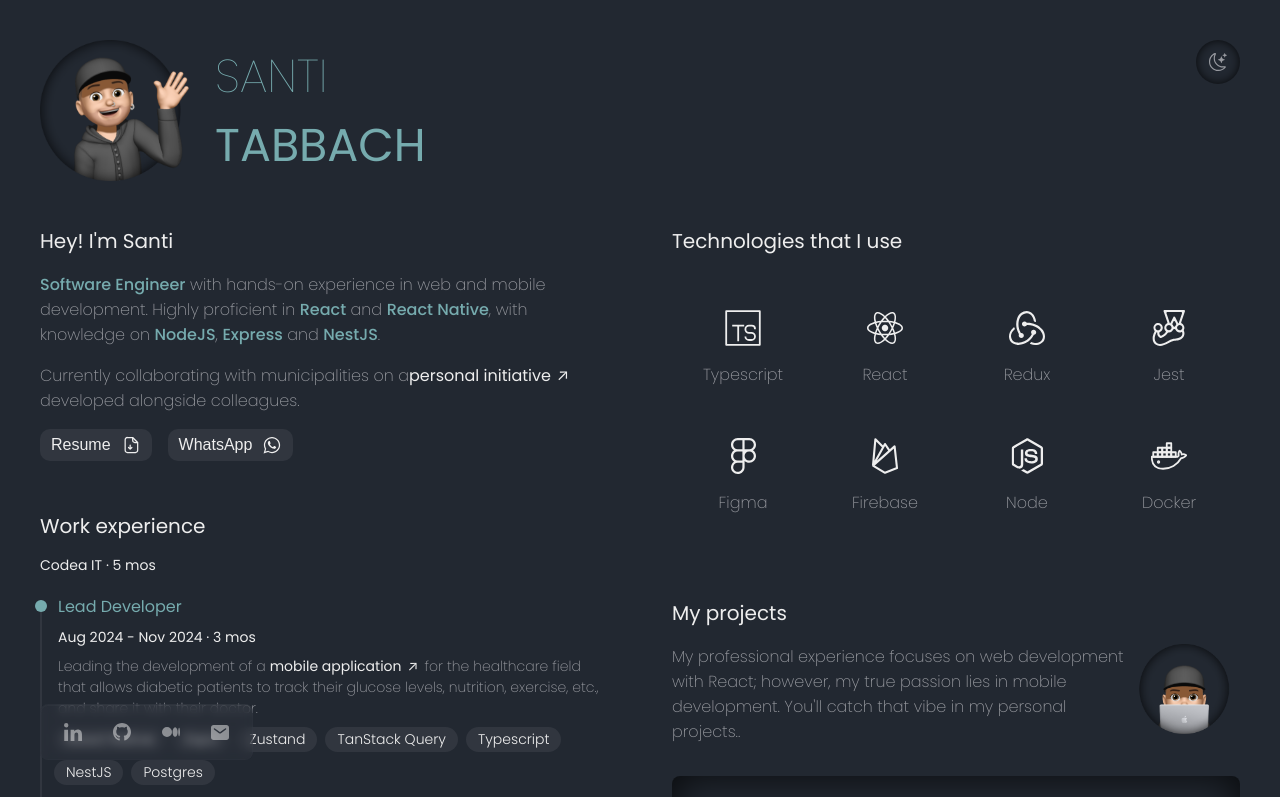
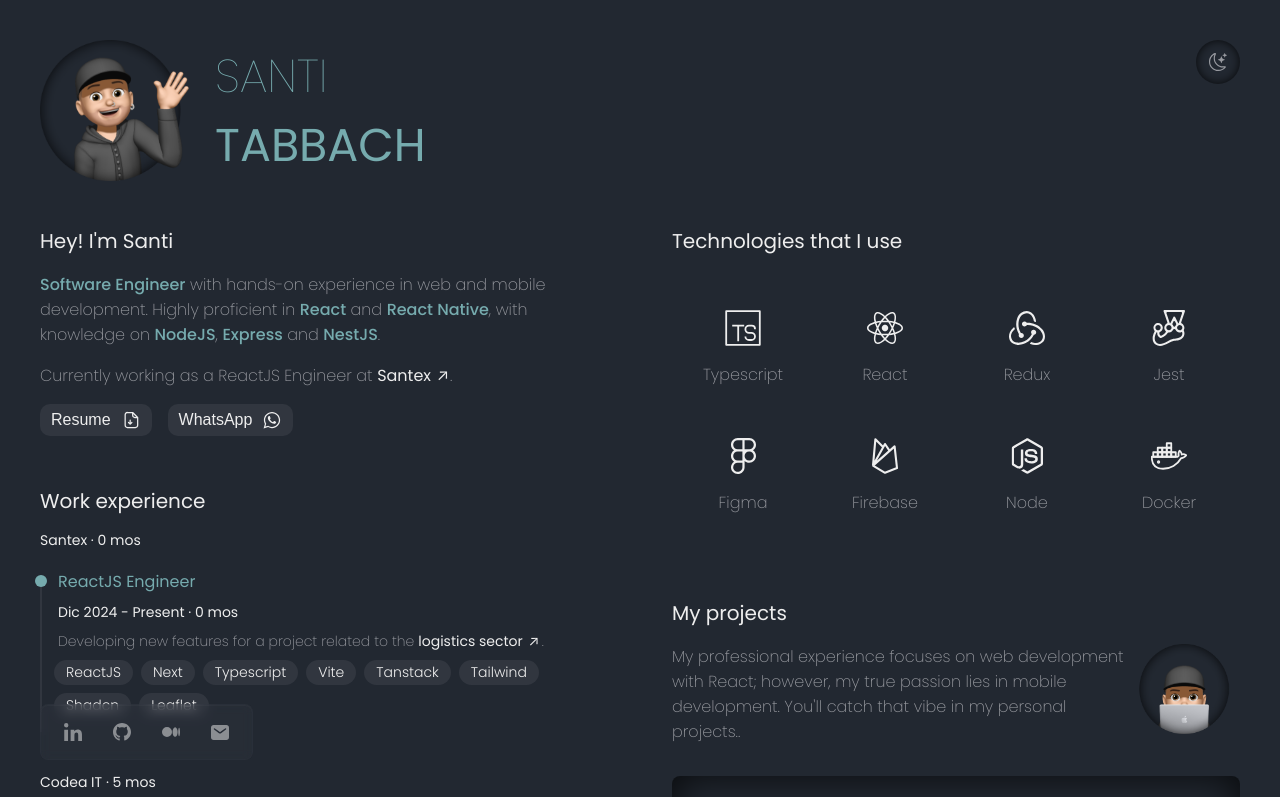
Before and after one commit to SantiTabbach/portfolio, a React (Vite) app: page / in a window 1280 px wide. Shown: the top 797 px of the page. Built offline with nearby package versions, Linux system fonts and the light colour scheme; no server answers.

Commit message:
Add new work exp

```diff
--- a/src/components/sections/presentation/Presentation.tsx
+++ b/src/components/sections/presentation/Presentation.tsx
@@ -15,14 +15,14 @@ const Presentation = () => {
 				<StyledBold>Express</StyledBold> and <StyledBold>NestJS</StyledBold>.
 			</Paragraph>
 			<Paragraph>
-				Currently collaborating with municipalities on a
+				Currently working as a ReactJS Engineer at{' '}
 				<Link
 					onClick={() => sendLinkEvent({ label: 'company' })}
-					href="https://www.alertify.com.ar"
+					href="https://santexgroup.com/"
 				>
-					personal initiative
-				</Link>{' '}
-				developed alongside colleagues.
+					Santex
+				</Link>
+				.
 			</Paragraph>
 			<div style={{ display: 'flex', flexDirection: 'row', gap: 16 }}>
 				<Resume />
--- a/src/constants/workExperience.ts
+++ b/src/constants/workExperience.ts
@@ -1,6 +1,31 @@
 import { IWorkExperience } from '@/models';
 
 export const WORK_EXPERIENCE: IWorkExperience[] = [
+	{
+		company: 'Santex',
+		experience: [
+			{
+				title: 'ReactJS Engineer',
+				time: '2024-12-01 - Present',
+				summary:
+					'Developing new features for a project related to the PROJECT.',
+				project: {
+					text: 'logistics sector',
+					url: 'https://www.lac.com.ar/website/',
+				},
+				skills: [
+					'ReactJS',
+					'Next',
+					'Typescript',
+					'Vite',
+					'Tanstack',
+					'Tailwind',
+					'Shadcn',
+					'Leaflet',
+				],
+			},
+		],
+	},
 	{
 		company: 'Codea IT',
 		experience: [
```
